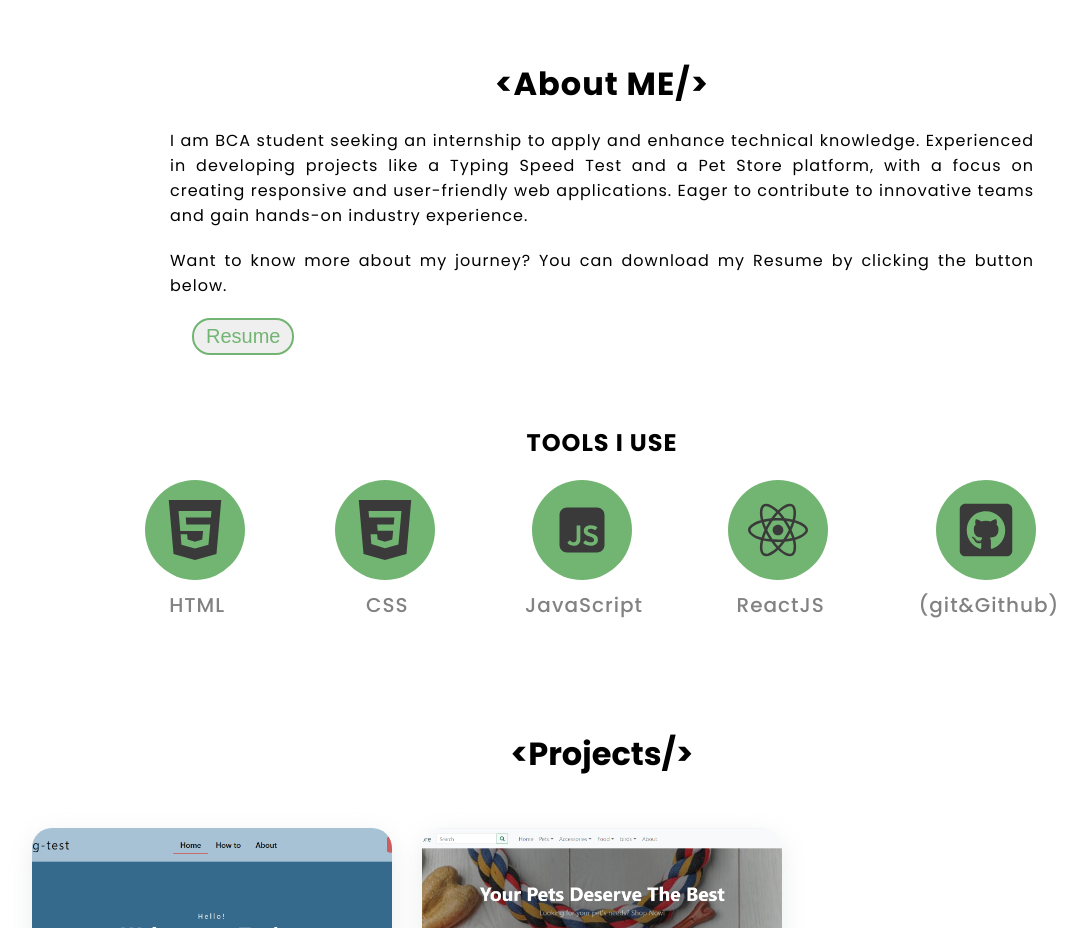
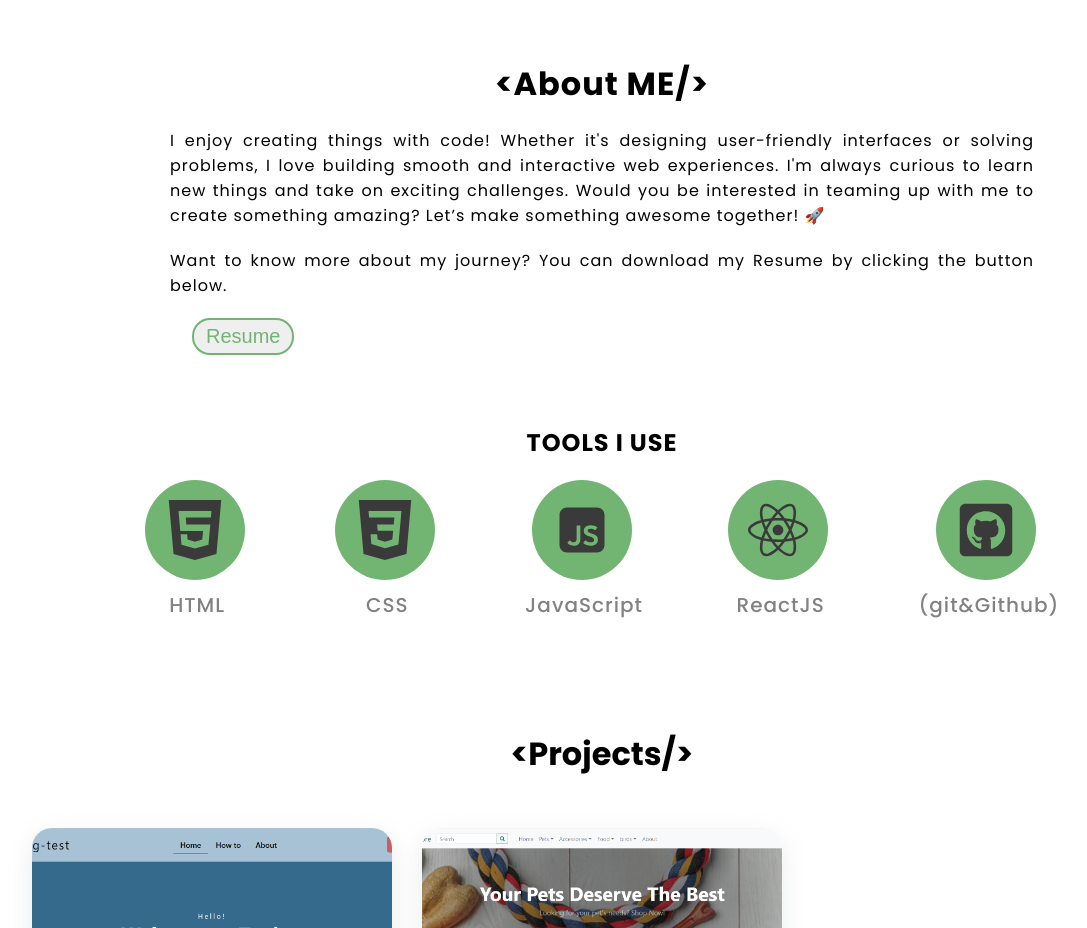
Before and after one commit to NilimaSardar/Nilima-Portfolio, a React (Vite) app: page / in a window 1280 px wide. Shown: the part 800-1728 px from the top of the page, without its empty margins (38-1125 px from the left). Built offline with nearby package versions, Linux system fonts and the light colour scheme.

Commit message:
changed content in about me section

```diff
--- a/src/components/About/About.jsx
+++ b/src/components/About/About.jsx
@@ -15,11 +15,11 @@ function About() {
           <h1>&lt;About ME/&gt;</h1>
           <div className='about-intro'>
             <p>
-              I am BCA student seeking an internship to apply and enhance technical
-              knowledge. Experienced in developing projects like a Typing Speed Test and
-              a Pet Store platform, with a focus on creating responsive and user-friendly
-              web applications. Eager to contribute to innovative teams and gain hands-on
-              industry experience.
+            I enjoy creating things with code! Whether it's designing user-friendly
+            interfaces or solving problems, I love building smooth and interactive
+            web experiences. I'm always curious to learn new things and take on exciting
+            challenges. Would you be interested in teaming up with me to create something
+            amazing? Let’s make something awesome together! 🚀
             </p>
             <p>
             Want to know more about my journey? You can download my Resume by clicking the button below.
```
